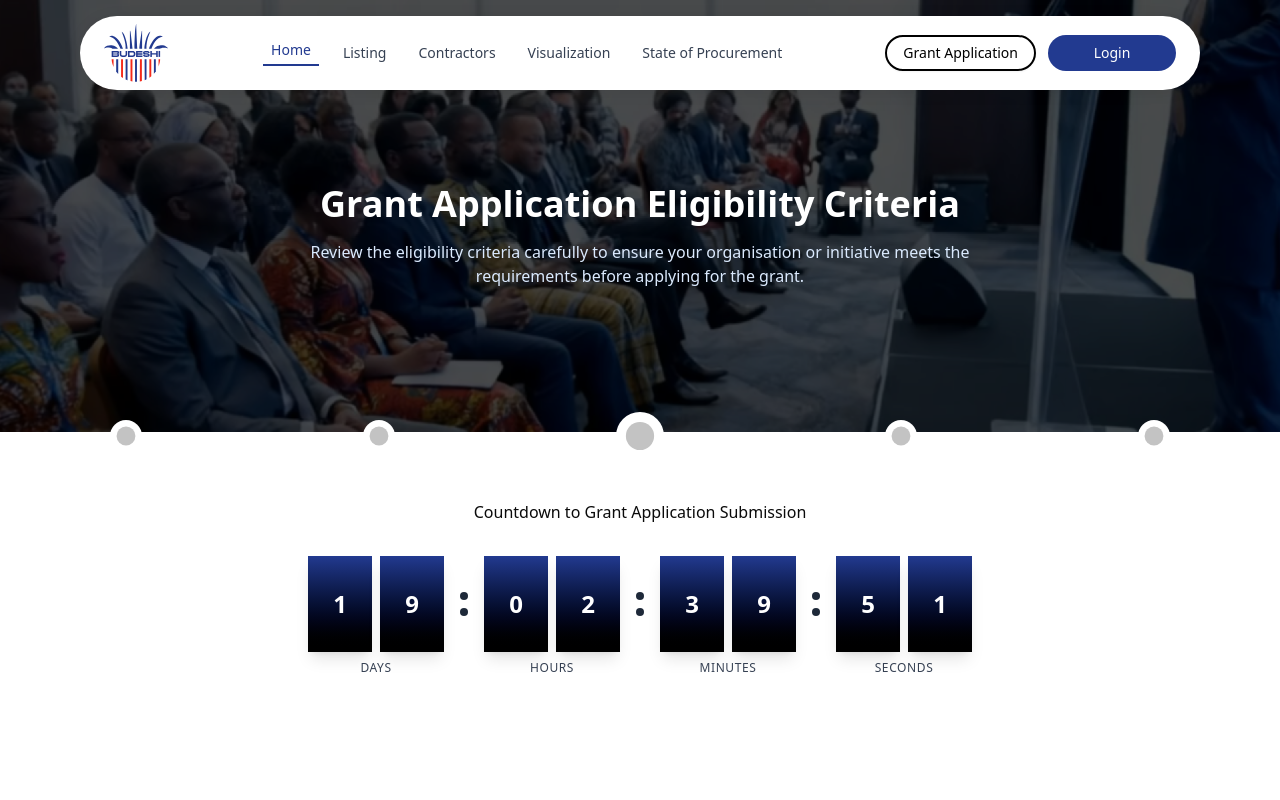
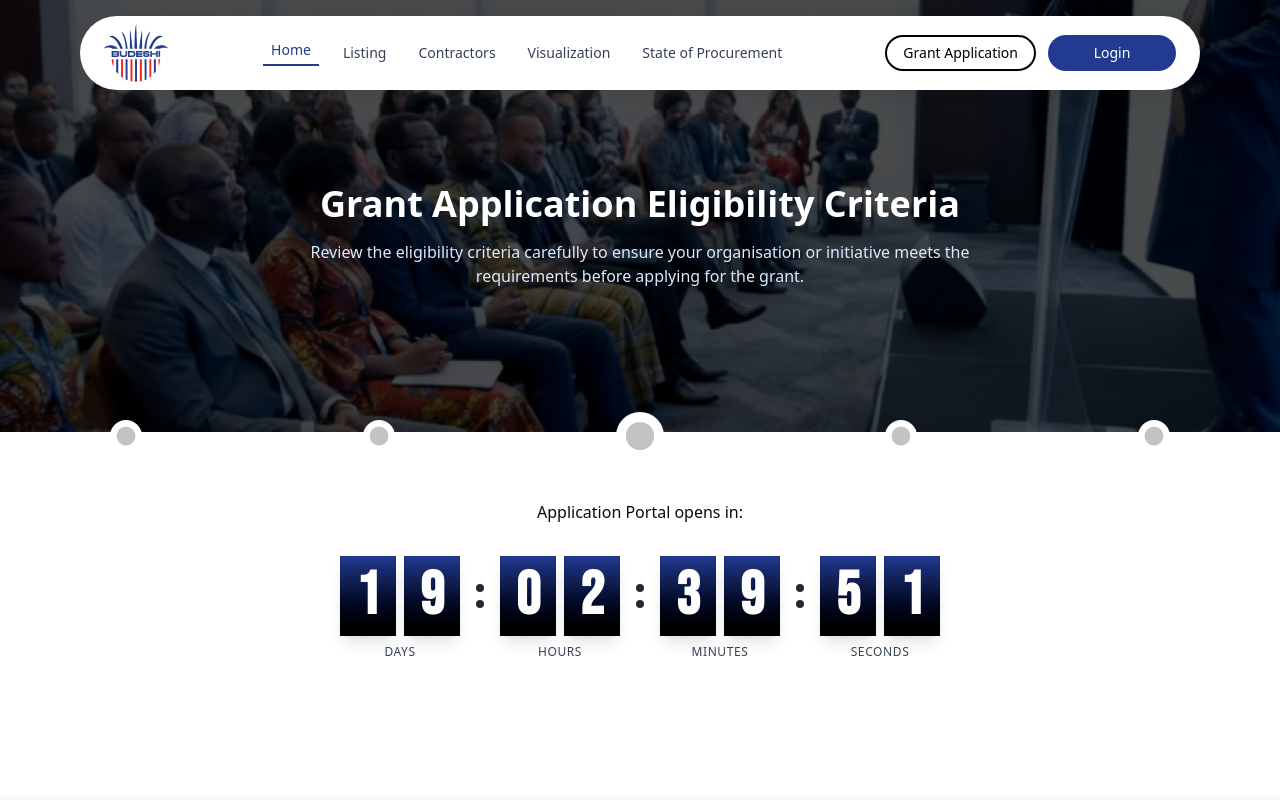
Before and after one commit to DevonSRE/budeshi-grant, a Next.js app: page / in a window 1280 px wide. Shown: the top 800 px of the page. Built offline with nearby package versions, Linux system fonts and the light colour scheme.

Commit message:
feat: change countdown font to bebas neue

```diff
--- a/src/components/countdown.tsx
+++ b/src/components/countdown.tsx
@@ -79,9 +79,9 @@ function CountdownTimeUnit({ value, label }: { value: string; label: string }) {
         {value.split('').map((digit, index) => (
           <div
             key={index}
-            className="w-8 h-8 sm:w-16 sm:h-24 bg-gradient-to-b from-[#223A90] to-black flex items-center justify-center shadow-lg"
+            className="w-5 h-8 sm:w-14 sm:h-20 bg-gradient-to-b from-[#223A90] to-black flex items-center justify-center shadow-lg"
           >
-            <span className="text-white text-md sm:text-2xl font-bold font-mono tabular-nums">
+            <span className="text-white text-lg sm:text-6xl font-semibold font-bebas-neue tabular-nums">
               {digit}
             </span>
           </div>
@@ -114,7 +114,7 @@ function CountdownDemo() {
     <div className="flex items-center py-10 justify-center">
       <div className="text-center">
         {/* <h1 className="text-3xl font-bold text-gray-800 mb-4">Countdown Timer</h1> */}
-        <p className="">Countdown to Grant Application Submission</p>
+        <p className="">Application Portal opens in:</p>
         {/* <Countdown  targetDate={targetDate} onComplete={() => alert('Countdown completed! July 11, 2025 has arrived!')}/> */}
         <Countdown targetDate={targetDate} />
       </div>
```
